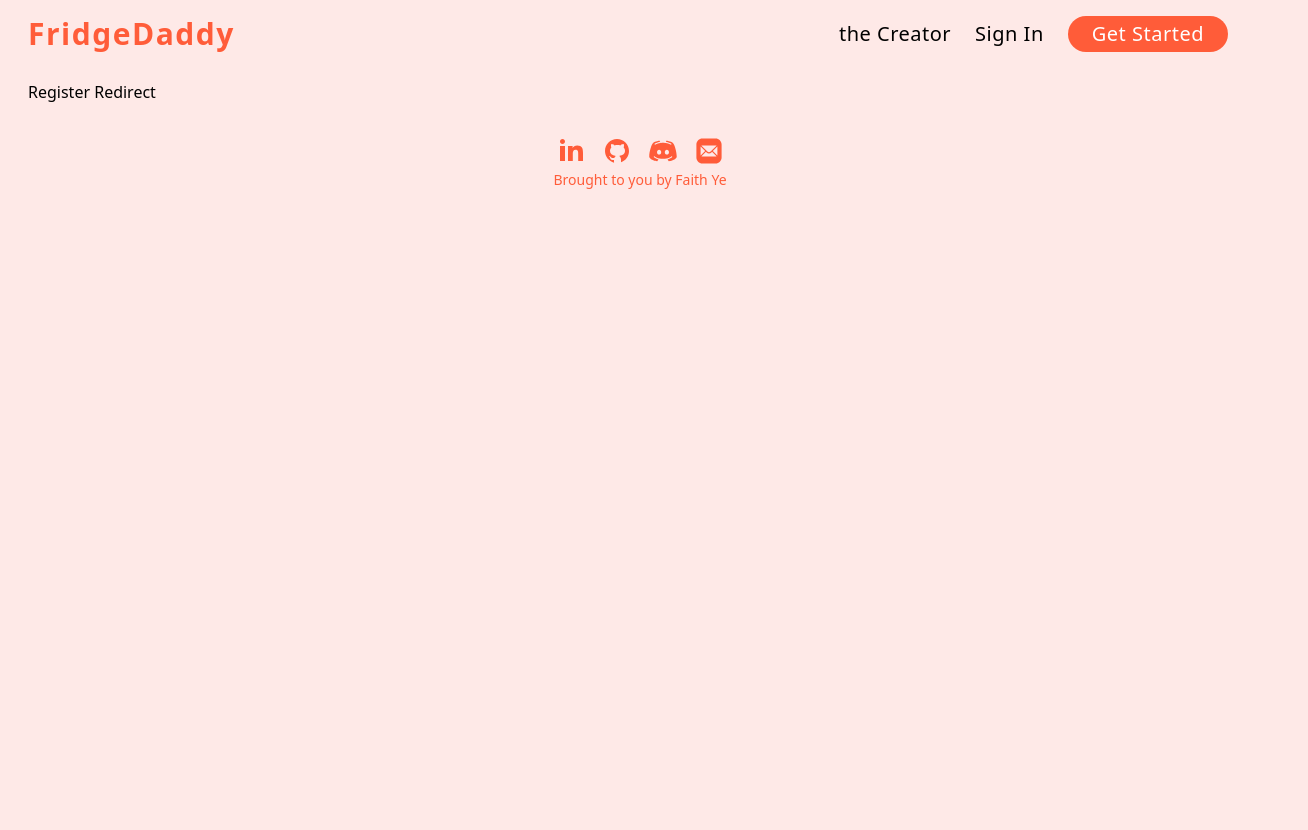
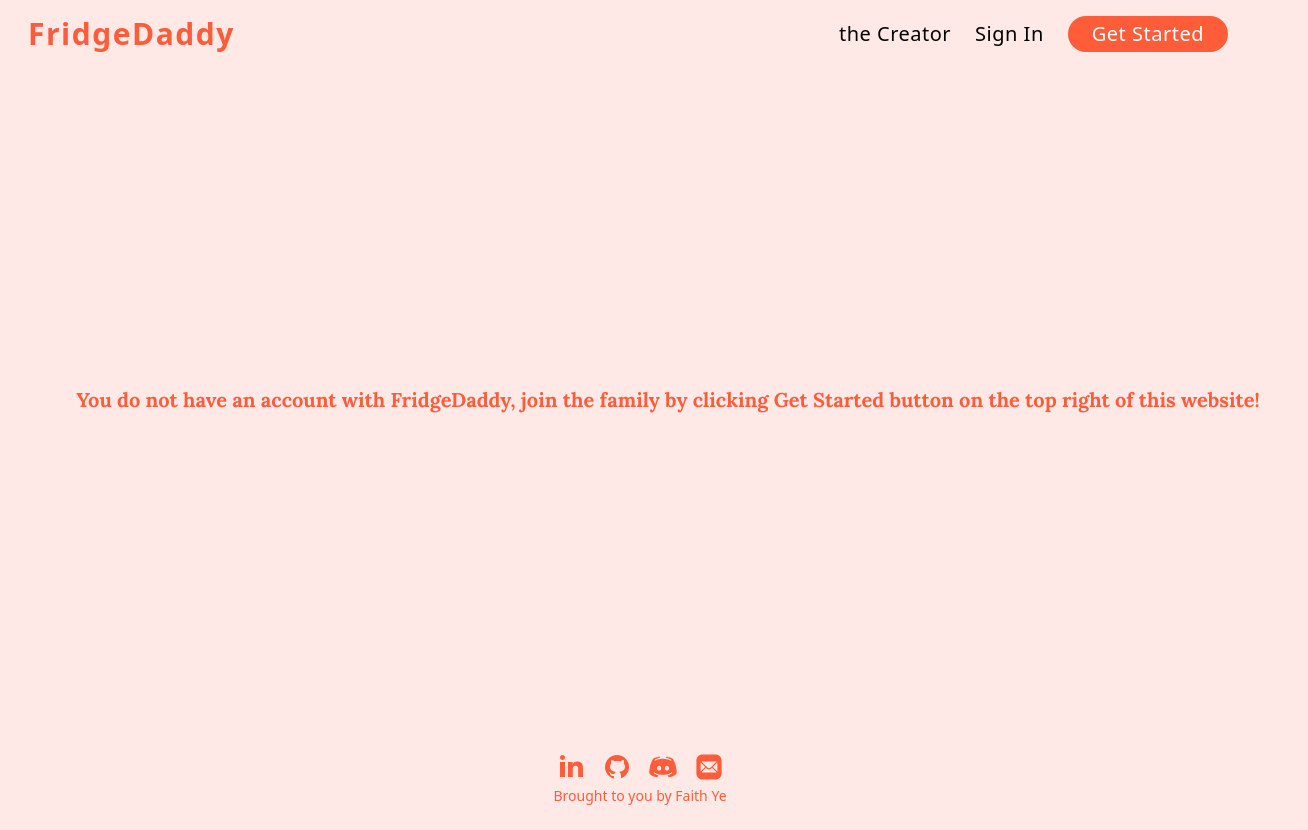
Before and after one commit to faithyeenxin/fridge-daddy-juiced-up, a React (Vite) app in the folder apps/client/: page /register-redirect in a window 1280 px wide. Shown: the whole page, 1308 px wide, since content can reach past the window. Before the commit the page ends 800 px from the top, so only its background shows below. Built offline with nearby package versions, Linux system fonts and the light colour scheme; a web font is replaced by a local one.

Commit message:
completed redirect pages

```diff
--- a/apps/client/src/pages/LoginRedirect.tsx
+++ b/apps/client/src/pages/LoginRedirect.tsx
@@ -1,7 +1,12 @@
-import React, { FC } from "react";
+import React, { FC } from 'react';
 
 const LoginRedirect: FC = () => {
-  return <div>Login Redirect</div>;
+  return (
+    <div className='w-[100vw] h-[80vh] flex flex-col gap-5 justify-center items-center text-orange text-xl font-lora'>
+      <div>You have been idle for too long.</div>
+      <div>Please sign in again!</div>
+    </div>
+  );
 };
 
 export default LoginRedirect;
--- a/apps/client/src/pages/RegisterRedirect.tsx
+++ b/apps/client/src/pages/RegisterRedirect.tsx
@@ -1,7 +1,12 @@
-import React, { FC } from "react";
+import React, { FC } from 'react';
 
 const RegisterRedirect: FC = () => {
-  return <div>Register Redirect</div>;
+  return (
+    <div className='w-[100vw] h-[80vh] flex justify-center items-center text-orange text-xl font-lora'>
+      You do not have an account with FridgeDaddy, join the family by clicking
+      Get Started button on the top right of this website!
+    </div>
+  );
 };
 
 export default RegisterRedirect;
```
